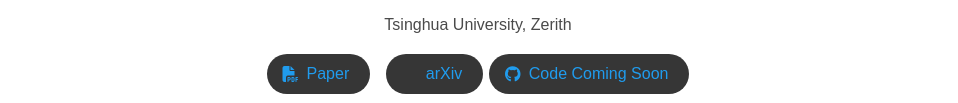
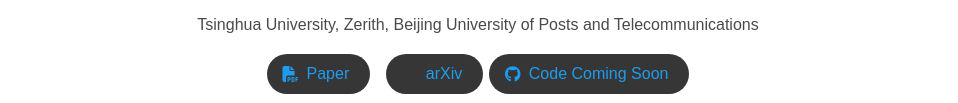
Before and after one commit to HL-IK/HL-IK.github.io, a plain HTML site: page index.html in a window 1280 px wide. Shown: the part 327-430 px from the top of the page, without its empty margins (162-1120 px from the left). Drawn offline with nearby package versions, Linux system fonts and the light colour scheme; some icons are missing; a web font is replaced by a local one.

Commit message:
add bupt

```diff
--- a/index.html
+++ b/index.html
@@ -59,7 +59,7 @@
               <small><sup>†</sup> Representing equal contribution</small>
 
               <div class="is-size-6 publication-affiliations" style="margin-top: 0.75rem;">
-                <span class="author-block">Tsinghua University, Zerith</span><br>
+                <span class="author-block">Tsinghua University, Zerith, Beijing University of Posts and Telecommunications</span><br>
               </div>
 
               <div class="column has-text-centered">
```
